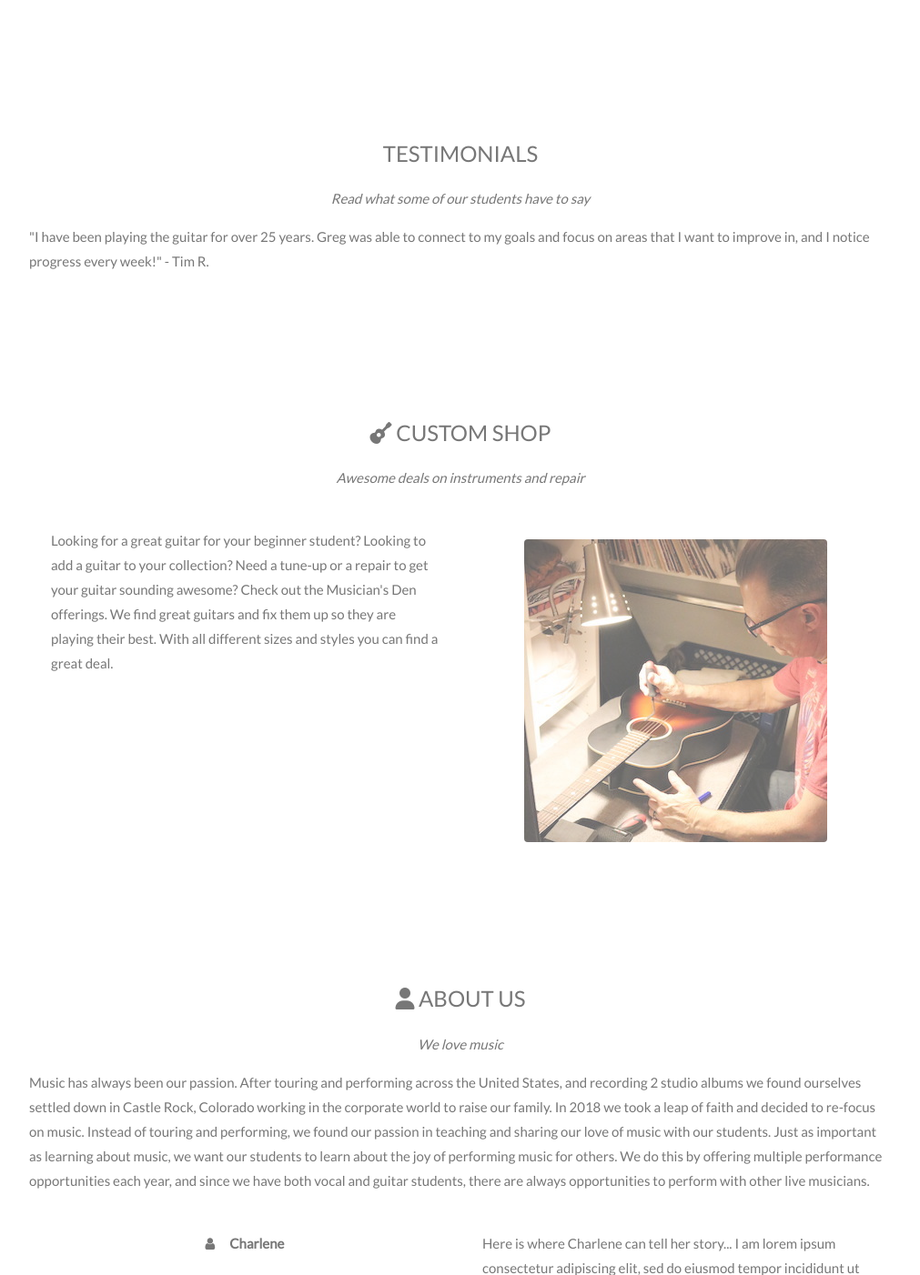
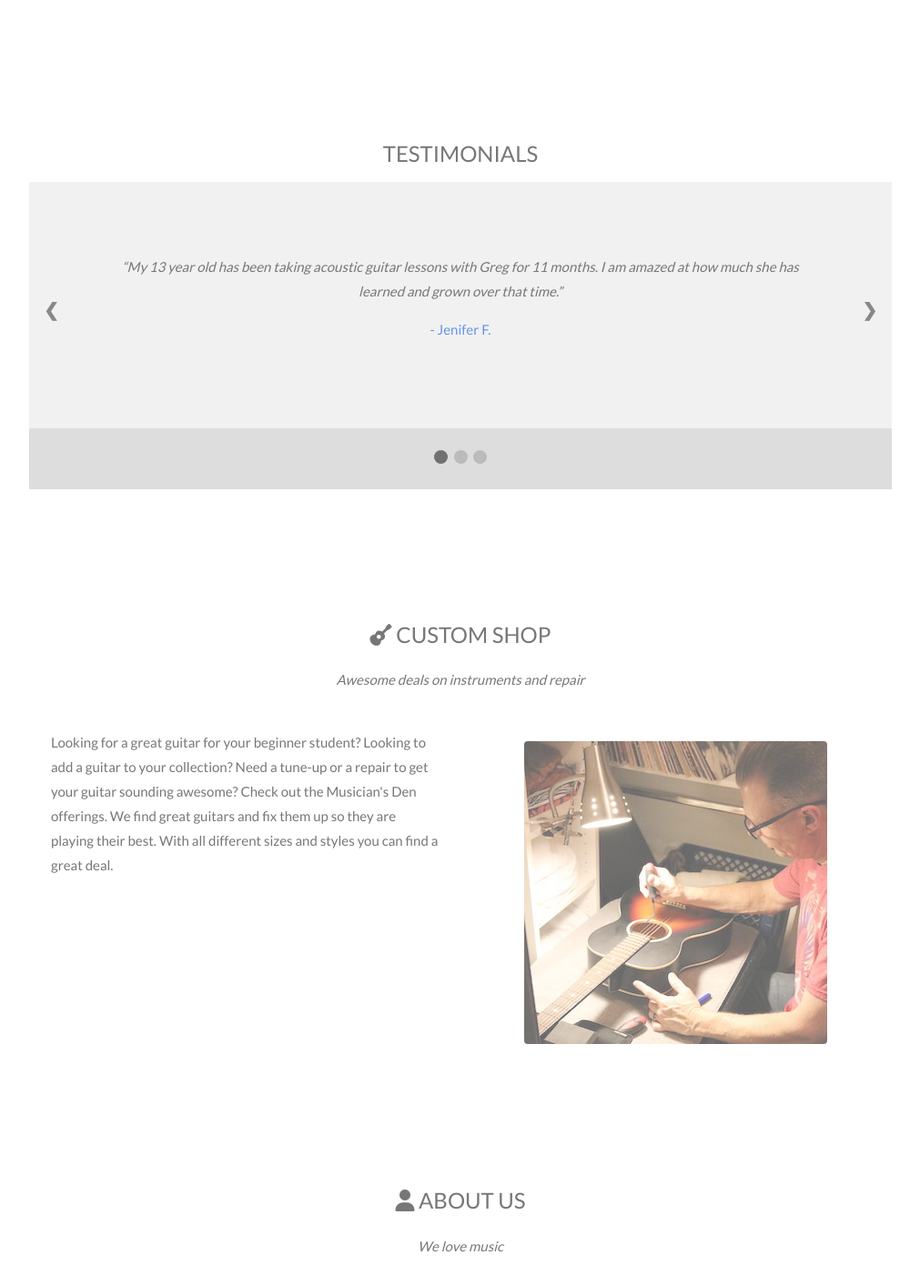
Before and after one commit to reckset/reckset.github.io, a PHP site: page / in a window 1280 px wide. Shown: the part 2736-4138 px from the top of the page at 91% size, without its empty margins (134-1145 px from the left). Run offline with PHP 8.4, Linux system fonts and the light colour scheme; some libraries are stand-ins or nearby versions.

Commit message:
Added testimonial carousel
Added html/css/js based carousel with a few initial testimonials for guitar.

```diff
--- a/Musicians Den/css/style.css
+++ b/Musicians Den/css/style.css
@@ -162,3 +162,75 @@ body, html {
 .md-thumbnail {
   display: none;
 }
+
+/* Carousel Styling */
+/* Slideshow container */
+.slideshow-container {
+  position: relative;
+  background: #f1f1f1f1;
+}
+
+/* Slides */
+.mySlides {
+  display: none;
+  padding: 80px;
+  text-align: center;
+}
+
+/* Next & previous buttons */
+.prev, .next {
+  cursor: pointer;
+  position: absolute;
+  top: 50%;
+  width: auto;
+  margin-top: -30px;
+  padding: 16px;
+  color: #888;
+  font-weight: bold;
+  font-size: 20px;
+  border-radius: 0 3px 3px 0;
+  user-select: none;
+}
+
+/* Position the "next button" to the right */
+.next {
+  position: absolute;
+  right: 0;
+  border-radius: 3px 0 0 3px;
+}
+
+/* On hover, add a black background color with a little bit see-through */
+.prev:hover, .next:hover {
+  background-color: rgba(0,0,0,0.8);
+  color: white;
+}
+
+/* The dot/bullet/indicator container */
+.dot-container {
+  text-align: center;
+  padding: 20px;
+  background: #ddd;
+}
+
+/* The dots/bullets/indicators */
+.dot {
+  cursor: pointer;
+  height: 15px;
+  width: 15px;
+  margin: 0 2px;
+  background-color: #bbb;
+  border-radius: 50%;
+  display: inline-block;
+  transition: background-color 0.6s ease;
+}
+
+/* Add a background color to the active dot/circle */
+.active, .dot:hover {
+  background-color: #717171;
+}
+
+/* Add an italic font style to all quotes */
+q {font-style: italic;}
+
+/* Add a blue color to the author */
+.author {color: cornflowerblue;}
--- a/Musicians Den/index.html
+++ b/Musicians Den/index.html
@@ -306,8 +306,38 @@
 <!-- Container (Testimonial Section) -->
 <div class="w3-content w3-container w3-padding-64" id="testimonials">
   <h3 class="w3-center">TESTIMONIALS</h3>
-  <p class="w3-center"><em>Read what some of our students have to say</em></p>
-  <p>"I have been playing the guitar for over 25 years. Greg was able to connect to my goals and focus on areas that I want to improve in, and I notice progress every week!" - Tim R.</p>
+
+  <!-- Slideshow container -->
+  <div class="slideshow-container">
+
+  <!-- Full-width slides/quotes -->
+    <div class="mySlides">
+      <q>My 13 year old has been taking acoustic guitar lessons with Greg for 11 months. I am amazed at how much she has learned and grown over that time.</q>
+      <p class="author">- Jenifer F.</p>
+    </div>
+
+    <div class="mySlides">
+      <q>Greg is a phenominal teacher. He is intuitive, soulful and knows how to meet his student exactly where they are on the learning curve. He is a natural, and I would recommend him to anyone--any age and any skill level.</q>
+      <p class="author">- Lisa G.</p>
+    </div>
+
+    <div class="mySlides">
+      <q>I have been playing the guitar for over 25 years. Greg was able to connect to my goals and focus on areas that I want to improve in, and I notice progress every week!</q>
+      <p class="author">- Tim R.</p>
+    </div>
+
+    <!-- Next/prev buttons -->
+    <a class="prev" onclick="plusSlides(-1)">&#10094;</a>
+    <a class="next" onclick="plusSlides(1)">&#10095;</a>
+  </div>
+
+  <!-- Dots/bullets/indicators -->
+  <div class="dot-container">
+    <span class="dot" onclick="currentSlide(1)"></span>
+    <span class="dot" onclick="currentSlide(2)"></span>
+    <span class="dot" onclick="currentSlide(3)"></span>
+  </div>
+
 </div>
 
 <!-- Container (Custom Shop Section) -->
@@ -426,6 +456,34 @@
 <script>
   // Activate defaultLesson when page loads
   document.getElementById("defaultLesson").click();
+
+  var slideIndex = 1;
+showSlides(slideIndex);
+
+function plusSlides(n) {
+  showSlides(slideIndex += n);
+}
+
+function currentSlide(n) {
+  showSlides(slideIndex = n);
+}
+
+function showSlides(n) {
+  var i;
+  var slides = document.getElementsByClassName("mySlides");
+  var dots = document.getElementsByClassName("dot");
+  if (n > slides.length) {slideIndex = 1}
+  if (n < 1) {slideIndex = slides.length}
+  for (i = 0; i < slides.length; i++) {
+      slides[i].style.display = "none";
+  }
+  for (i = 0; i < dots.length; i++) {
+      dots[i].className = dots[i].className.replace(" active", "");
+  }
+  slides[slideIndex-1].style.display = "block";
+  dots[slideIndex-1].className += " active";
+}
+
 </script>
 
 </body>
```
